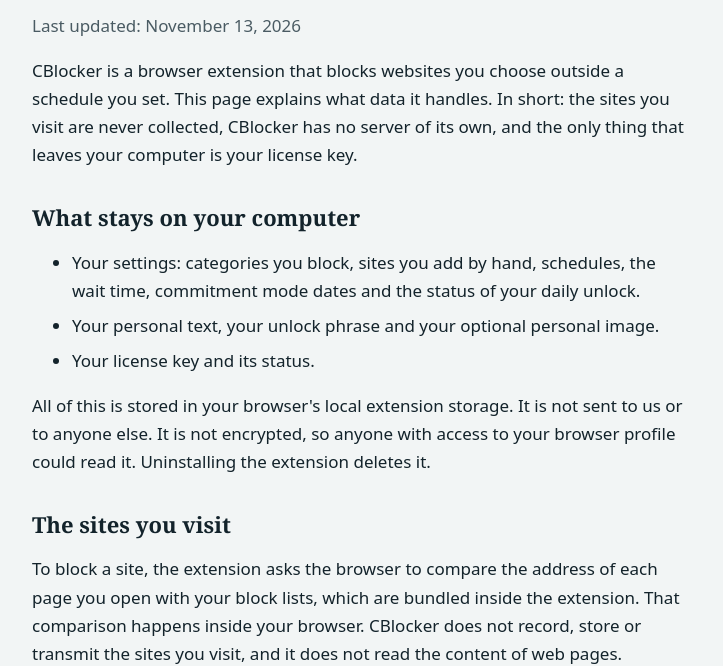
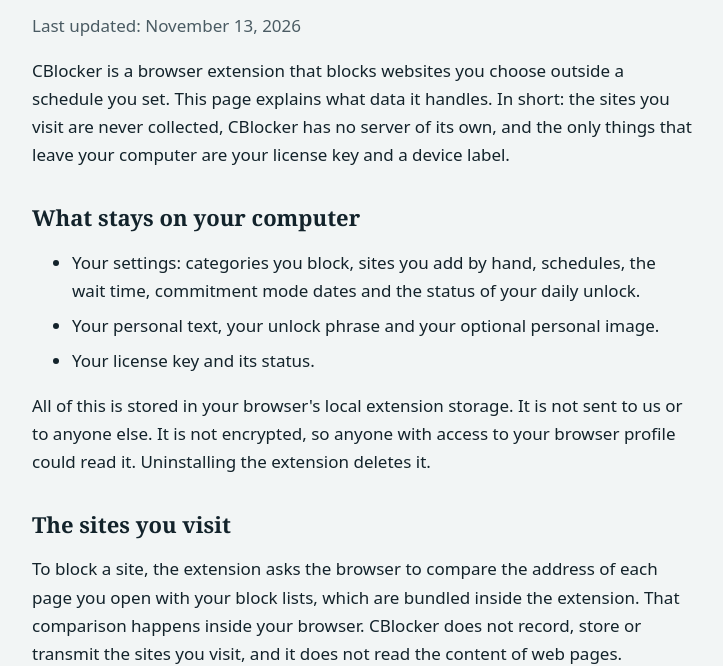
Before and after one commit to cBlocker-app/cblocker-app.github.io, a plain HTML site: page privacy.html in a window 1280 px wide. Shown: the part 142-808 px from the top of the page, without its empty margins (278-1001 px from the left). Drawn offline with Linux system fonts and the light colour scheme.

Commit message:
Add files via upload

```diff
--- a/privacy.html
+++ b/privacy.html
@@ -22,7 +22,7 @@ li{margin:7px 0}
 <p><a href="./">&larr; CBlocker</a></p>
 <h1>Privacy policy</h1>
 <p class="m">Last updated: November 13, 2026</p>
-<p>CBlocker is a browser extension that blocks websites you choose outside a schedule you set. This page explains what data it handles. In short: the sites you visit are never collected, CBlocker has no server of its own, and the only thing that leaves your computer is your license key.</p>
+<p>CBlocker is a browser extension that blocks websites you choose outside a schedule you set. This page explains what data it handles. In short: the sites you visit are never collected, CBlocker has no server of its own, and the only things that leave your computer are your license key and a device label.</p>
 
 <h2>What stays on your computer</h2>
 <ul>
```
